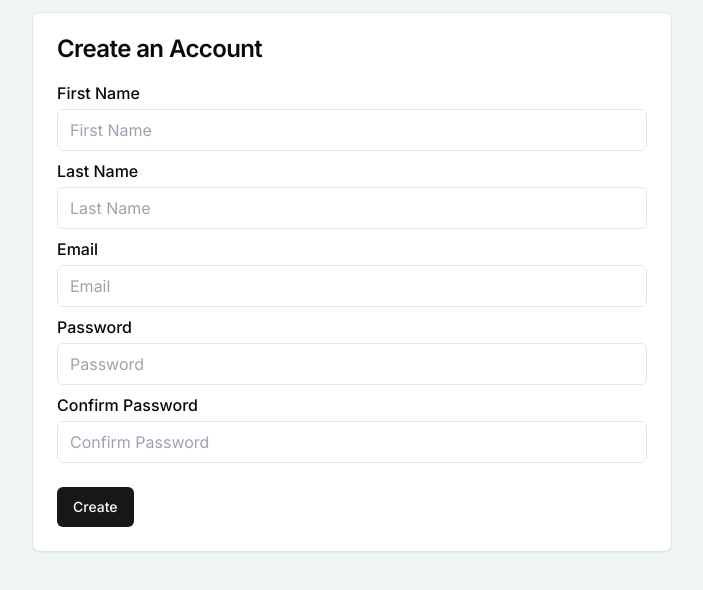
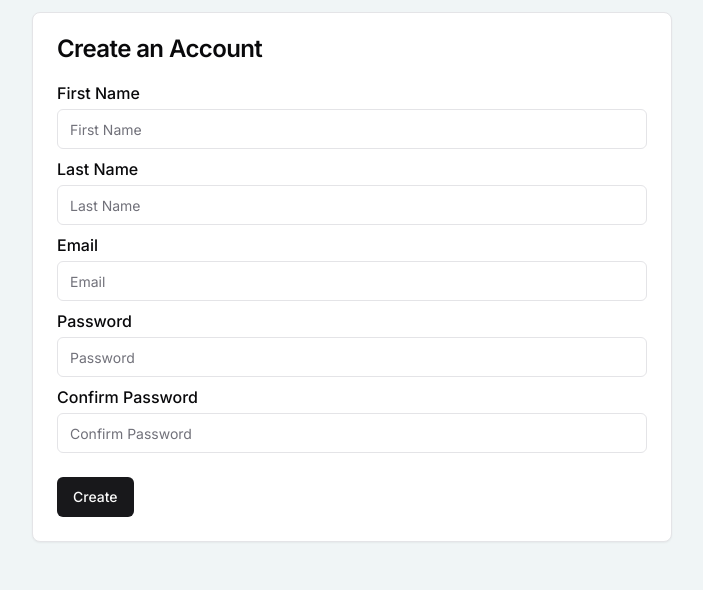
Before and after one commit to COS301-SE-2024/Dispute-Resolution-Engine, a Next.js app in the folder frontend/: page /signup in a window 1280 px wide. Shown: the top 590 px of the page, without its empty margins (288-991 px from the left). Built offline with nearby package versions, Linux system fonts and the light colour scheme.

Commit message:
feat: Add dark mode support

```diff
--- a/frontend/src/app/globals.css
+++ b/frontend/src/app/globals.css
@@ -13,3 +13,12 @@
   background: #f0f5f6;
   /*background: #eee;*/
 }
+
+@media (prefers-color-scheme: dark) {
+  * {
+    color-scheme: dark;
+  }
+  body {
+    background: black;
+  }
+}
--- a/frontend/src/app/signup/page.tsx
+++ b/frontend/src/app/signup/page.tsx
@@ -1,5 +1,9 @@
 import SignupForm from "./signup-form";
 
 export default function Signup() {
-  return <SignupForm />;
+  return (
+    <main>
+      <SignupForm />
+    </main>
+  );
 }
--- a/frontend/src/app/signup/signup-form.tsx
+++ b/frontend/src/app/signup/signup-form.tsx
@@ -16,6 +16,7 @@
 import { z } from "zod";
 import { signup } from "../lib/signup";
 import { useFormState } from "react-dom";
+import { Input } from "@/components/ui/input";
 
 const signupSchema = z
   .object({
@@ -48,13 +49,9 @@
       name={name}
       render={({ field }) => (
         <FormItem>
-          <FormLabel className="block">{label}</FormLabel>
+          <FormLabel>{label}</FormLabel>
           <FormControl>
-            <input
-              placeholder={label}
-              {...field}
-              className="w-full py-2 px-3 border-[1px] border-gray-200 rounded-md"
-            />
+            <Input placeholder={label} {...field} />
           </FormControl>
           <FormMessage />
         </FormItem>
--- a/frontend/src/components/ui/card.tsx
+++ b/frontend/src/components/ui/card.tsx
@@ -7,7 +7,7 @@
     <div
       ref={ref}
       className={cn(
-        "rounded-lg border border-zinc-200 bg-white text-zinc-950 shadow-sm dark:border-zinc-800 dark:bg-zinc-950 dark:text-zinc-50",
+        "rounded-lg border border-zinc-200 bg-white text-zinc-950 shadow-sm dark:border-zinc-800 dark:bg-zinc-900 dark:text-zinc-50",
         className
       )}
       {...props}
--- a/frontend/src/components/ui/form.tsx
+++ b/frontend/src/components/ui/form.tsx
@@ -88,7 +88,7 @@
   return (
     <Label
       ref={ref}
-      className={cn(error && "text-red-500 dark:text-red-900", className, "block font-medium")}
+      className={cn(error && "text-red-500 dark:text-red-600", className, "block font-medium")}
       htmlFor={formItemId}
       {...props}
     />
@@ -146,7 +146,7 @@
     <p
       ref={ref}
       id={formMessageId}
-      className={cn("text-xs font-medium text-red-500 dark:text-red-900", className)}
+      className={cn("text-xs font-medium text-red-500 dark:text-red-500", className)}
       {...props}
     >
       {body}
--- /dev/null
+++ b/frontend/src/components/ui/input.tsx
@@ -0,0 +1,24 @@
+import * as React from "react";
+
+import { cn } from "@/lib/utils";
+
+export interface InputProps extends React.InputHTMLAttributes<HTMLInputElement> {}
+
+const Input = React.forwardRef<HTMLInputElement, InputProps>(
+  ({ className, type, ...props }, ref) => {
+    return (
+      <input
+        type={type}
+        className={cn(
+          "flex h-10 w-full rounded-md border border-zinc-200 bg-white px-3 py-2 text-sm ring-offset-white file:border-0 file:bg-transparent file:text-sm file:font-medium placeholder:text-zinc-500 focus-visible:outline-none focus-visible:ring-2 focus-visible:ring-zinc-950 focus-visible:ring-offset-2 disabled:cursor-not-allowed disabled:opacity-50 dark:border-zinc-800 dark:bg-zinc-950 dark:ring-offset-zinc-950 dark:placeholder:text-zinc-400 dark:focus-visible:ring-zinc-300",
+          className
+        )}
+        ref={ref}
+        {...props}
+      />
+    );
+  }
+);
+Input.displayName = "Input";
+
+export { Input };
--- a/frontend/tailwind.config.ts
+++ b/frontend/tailwind.config.ts
@@ -1,7 +1,6 @@
 import type { Config } from "tailwindcss";
 
 const config = {
-  darkMode: ["class"],
   content: [
     "./pages/**/*.{ts,tsx}",
     "./components/**/*.{ts,tsx}",
```
